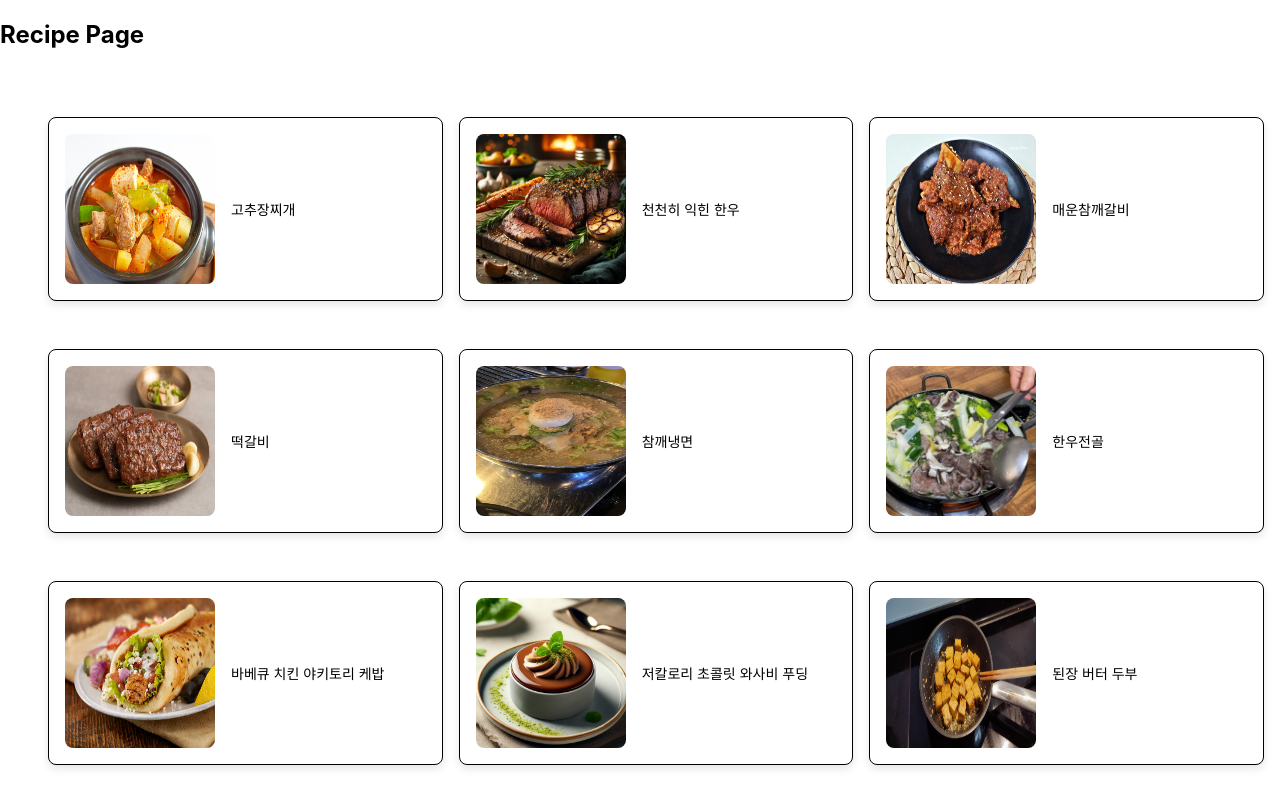
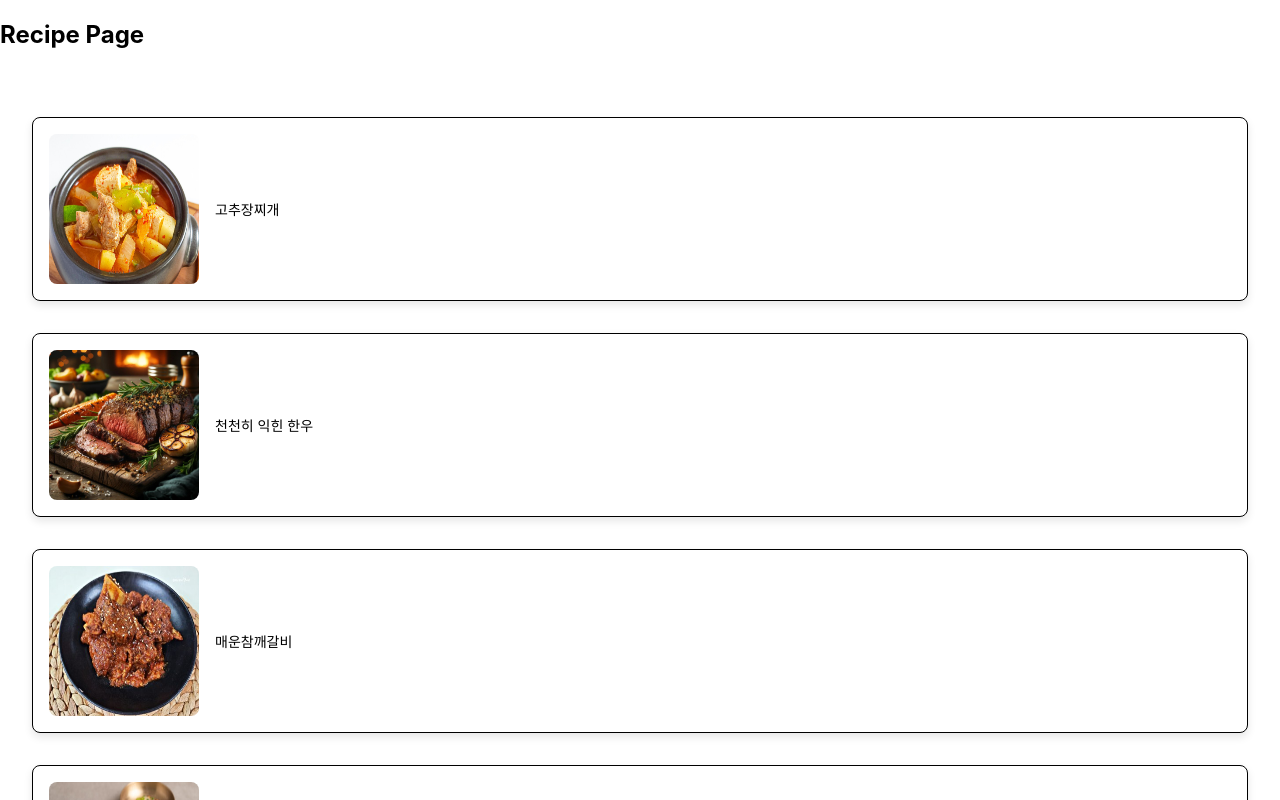
Before and after one commit to EnSoo/MwoMeokJi_React, a React (Create React App) app: page /recipe in a window 1280 px wide. Shown: the top 800 px of the page. Built offline with nearby package versions, Linux system fonts and the light colour scheme.

Commit message:
list 정중앙 정렬 완료

```diff
--- a/src/page/Recipe.js
+++ b/src/page/Recipe.js
@@ -54,10 +54,12 @@ const Recipe = () => {
 export default Recipe;
 
 const Grid = styled.div`
-    display: grid;
+    display: flex;
+    flex-direction: column;
     grid-template-columns: repeat(auto-fill, minmax(300px, 1fr));
     gap: 1rem;
     padding: 2rem;
+
 `
 
 const Card = styled.div`
@@ -67,7 +69,7 @@ const Card = styled.div`
     box-sizing: border-box;
     background-color: white;
     border: 1px solid black;
-    margin: 1rem;
+    margin: 1rem 1rem auto auto;
     color: black;
     font-size: 14px;
     padding: 1rem;
@@ -91,6 +93,7 @@ const StyledLink = styled(Link)`
     color: inherit;
     display: block;
 
+
     &:hover {
         text-decoration: none;
     }
```
